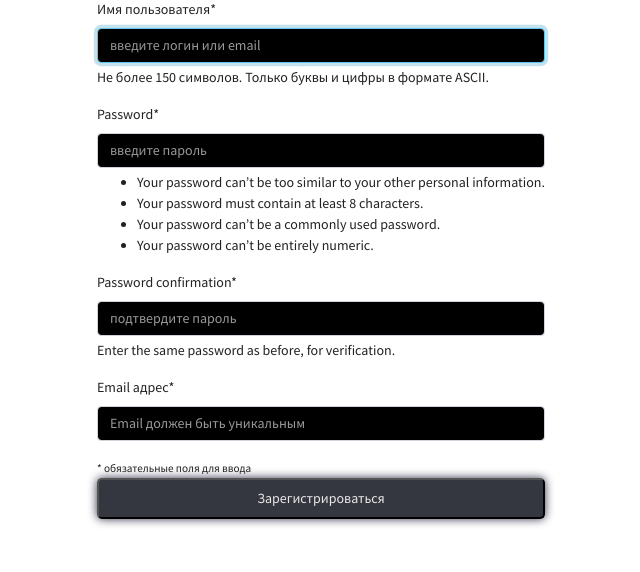
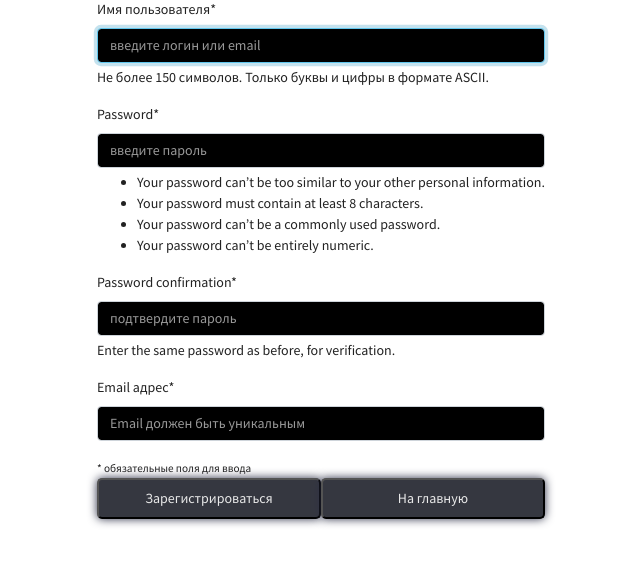
Before and after one commit to StanleyIG/Django_E-commerce, a Django app: page /auth/register/ in a window 1280 px wide. Shown: the part 160-732 px from the top of the page, without its empty margins (319-959 px from the left). Run offline with Django 4.2, Linux system fonts and the light colour scheme; parts of the project's set-up code (start-up, migrations or seed data) failed here and were passed over; some libraries are stand-ins or nearby versions.

Commit message:
небольшие правки в front части, а так-же редактирования пользователя и изменение размера изображения

```diff
--- a/authapp_custom/forms.py
+++ b/authapp_custom/forms.py
@@ -4,6 +4,46 @@ from django.contrib.auth import get_user_model
 from django.contrib.auth.forms import UserCreationForm, UsernameField, AuthenticationForm
 from django.core.exceptions import ValidationError
 from .signals import post_register
+from io import BytesIO
+from PIL import Image as PilImage
+from django.core.files.base import ContentFile
+from django.core.files.uploadedfile import InMemoryUploadedFile, TemporaryUploadedFile
+
+
+def resize_uploaded_image(image, max_width, max_height):
+    """Функции передаётся 1 из объектов, если пользователь не
+       добавлял свой аватар, или не изменял, то функция вернёт None
+    """
+    size = (max_width, max_height)
+
+    # Если загруженный файл находится в памяти
+    if isinstance(image, InMemoryUploadedFile):
+        memory_image = BytesIO(image.read())
+        pil_image = PilImage.open(memory_image)
+        img_format = os.path.splitext(image.name)[1][1:].upper()
+        img_format = 'JPEG' if img_format == 'JPG' else img_format
+
+        if pil_image.width > max_width or pil_image.height > max_height:
+            pil_image.thumbnail(size)
+
+        new_image = BytesIO()
+        pil_image.save(new_image, format=img_format)
+
+        new_image = ContentFile(new_image.getvalue())
+        return InMemoryUploadedFile(new_image, None, image.name, image.content_type, None, None)
+
+    # Если загруженный файл находится на диске
+    elif isinstance(image, TemporaryUploadedFile):
+        path = image.temporary_file_path()
+        print(f'TemporaryUploadedFile: {path}')
+        pil_image = PilImage.open(path)
+
+        if pil_image.width > max_width or pil_image.height > max_height:
+            pil_image.thumbnail(size)
+            pil_image.save(path)
+            image.size = os.stat(path).st_size
+
+    return image
 
 
 class WidgetMixin:
@@ -76,6 +116,9 @@ class CustomLoginView(WidgetMixin, AuthenticationForm):
 
 
 class CustomUserChangeForm(forms.ModelForm):
+    IMAGE_WIDTH = 350
+    IMAGE_HEIGHT = 350
+
     class Meta:
         model = get_user_model()
         fields = (
@@ -93,7 +136,11 @@ class CustomUserChangeForm(forms.ModelForm):
         if arg_as_str in self.changed_data and self.instance.avatar:
             if os.path.exists(self.instance.avatar.path):
                 os.remove(self.instance.avatar.path)
-        return self.cleaned_data.get(arg_as_str)
+        avatar = self.cleaned_data.get(arg_as_str)
+        print(type(avatar))
+        # уменьшить размер, если был передан объект файла изображения
+        resize_uploaded_image(avatar, self.IMAGE_WIDTH, self.IMAGE_HEIGHT)
+        return avatar #self.cleaned_data.get(arg_as_str)
 
     def clean_age(self):
         data = self.cleaned_data.get("age")
--- a/authapp_custom/models.py
+++ b/authapp_custom/models.py
@@ -5,6 +5,7 @@ from django.contrib.auth.models import PermissionsMixin, UserManager
 from django.contrib.auth.validators import ASCIIUsernameValidator
 from django.core.mail import send_mail
 from django.db import models
+from PIL import Image
 
 
 def users_avatars_path(instance, filename):
@@ -22,8 +23,7 @@ class CustomUser(AbstractBaseUser, PermissionsMixin):
         "имя пользователя",
         max_length=150,
         unique=True,
-        help_text=
-            "Не более 150 символов. Только буквы и цифры в формате ASCII.",
+        help_text="Не более 150 символов. Только буквы и цифры в формате ASCII.",
         validators=[username_validator],
         error_messages={
             "unique": "Пользователь с таким именем уже существует",
@@ -44,32 +44,31 @@ class CustomUser(AbstractBaseUser, PermissionsMixin):
     )
     is_staff = models.BooleanField(
         "статус персонала",
-        default=False, # 0
+        default=False,  # 0
         help_text="Определяет, может ли пользователь войти в сайт админа.",
     )
     is_active = models.BooleanField(
         "статус активности",
-        default=False, # Активация по почте
+        default=False,  # Активация по почте
         help_text="Активен ли пользователь",
     )
     date_joined = models.DateTimeField("дата регистрации", auto_now_add=True)
 
     objects = UserManager()
 
-    EMAIL_FIELD = "email" # аутентификация по email
-    USERNAME_FIELD = "username" # указываю какое поле должно отображаться в приложении
-    REQUIRED_FIELDS = ["email"] # обязательные поля которые необходимо заполнить
+    EMAIL_FIELD = "email"  # аутентификация по email
+    USERNAME_FIELD = "username"  # указываю какое поле должно отображаться в приложении
+    # обязательные поля которые необходимо заполнить
+    REQUIRED_FIELDS = ["email"]
 
     class Meta:
         verbose_name = "пользователь"
         verbose_name_plural = "пользователи"
 
-
     def save(self, *args, **kwargs):
         if self.is_superuser:
             self.is_active = True
         super().save(*args, **kwargs)
-
 
     def clean(self):
         super().clean()
--- a/authapp_custom/templates/authapp_custom/customuser_form.html
+++ b/authapp_custom/templates/authapp_custom/customuser_form.html
@@ -2,6 +2,7 @@
 {% load static %}
 {% load crispy_forms_tags %}
 {% block css %}
+<!-- <link rel="stylesheet" type="text/css" href="{% static 'css/style.css' %}"> -->
 <link rel="stylesheet" href="{% static 'css/bootstrap.min.css' %}">
 <link rel="stylesheet" href="{% static 'css/Chart.min.css' %}">
 <link rel="stylesheet" href="{% static 'css/fontawesome.all.min.css' %}">
@@ -37,14 +38,21 @@
       {{ form|crispy }}
       <small>* обязательные поля для ввода</small>
       <!--<button type="submit" class="btn btn-danger btn-block" style="padding:8px;">-->
-      <button type="submit" class="custombtn-clear-social">
+      <div class="btn-group btn-block" role="group">
+        <button type="submit" class="custombtn-save-social">
           {% if user.is_anonymous %}
           Зарегистрироваться
           {% else %}
           Сохранить
           {% endif %}
         </button>
-
+        <!-- <a href="{% url 'mainapp:index' %}" type="button" class="custombtn-main-social">
+          На главную
+        </a> -->
+        <button type="button" onclick="location.href='{% url 'mainapp:index' %}'"   class="custombtn-main-social">
+          На главную
+        </button>
+      </div>
     </form>
   </div>
 </div>
--- a/static/css/butttons.css
+++ b/static/css/butttons.css
@@ -1,6 +1,6 @@
 /*кнопки */
 
-.custombtn-clear-social {
+.custombtn-save-social {
     padding: 8px 10px;
     font-size: 14px;
     color: rgb(233, 233, 233);
@@ -10,4 +10,28 @@
     width: 100%;
     background-color: #353740;
     transition: box-shadow 0.3s ease;
+    outline: none !important;
+    text-decoration: none !important;
+    text-align: center;
 }
+
+
+.custombtn-main-social {
+    padding: 8px 10px;
+    font-size: 14px;
+    color: rgb(233, 233, 233) !important;
+    border-radius: 5px;
+    cursor: pointer;
+    box-shadow: 0 0 10px #2c2f46;
+    width: 100%;
+    background-color: #353740;
+    transition: box-shadow 0.3s ease;
+    text-align: center;
+    text-decoration: none !important;
+}
+
+
+/* .custombtn-main-social:hover {
+    color: rgb(233, 233, 233);
+    text-decoration: none;
+  } */
--- a/static/css/style.css
+++ b/static/css/style.css
@@ -131,9 +131,9 @@ html, body {
 	letter-spacing: 3px;
 	outline: none !important;
 }
-.button-order:hover {
+/* .button-order:hover {
 	box-shadow: none;
-}
+} */
 .button-order:active {
 	box-shadow: none;
 	margin-top: 35px;
```
Also changed, not shown: media/user_admin/avatars/pic_1716303402614.png (added). Lines whose indentation alone changed are shown as unchanged.
